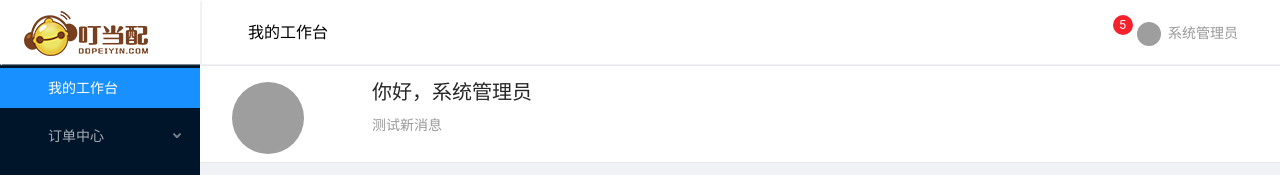
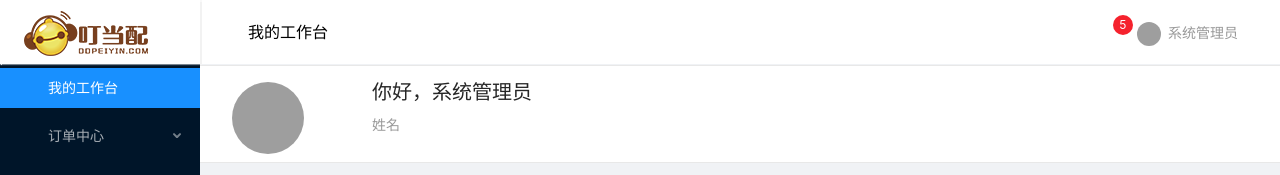
Before and after one commit to gaomeiting/app-supply, a Vue app: page /#/index in a window 1280 px wide. Shown: the top 175 px of the page. Built offline with nearby package versions, Linux system fonts and the light colour scheme; grey boxes are pictures that could not be loaded.

Commit message:
修改中台首页

```diff
--- a/src/views/dashboard/Index.vue
+++ b/src/views/dashboard/Index.vue
@@ -2,7 +2,7 @@
     <page-layout :avatar="currentUser.avatar">
         <div slot="headerContent">
             <div class="title">你好，<span>{{currentUser.nickname}}</span></div>
-            <div>测试新消息</div>
+            <div>姓名</div>
         </div>
         <div>
             <a-card title="进行中的项目">
```
